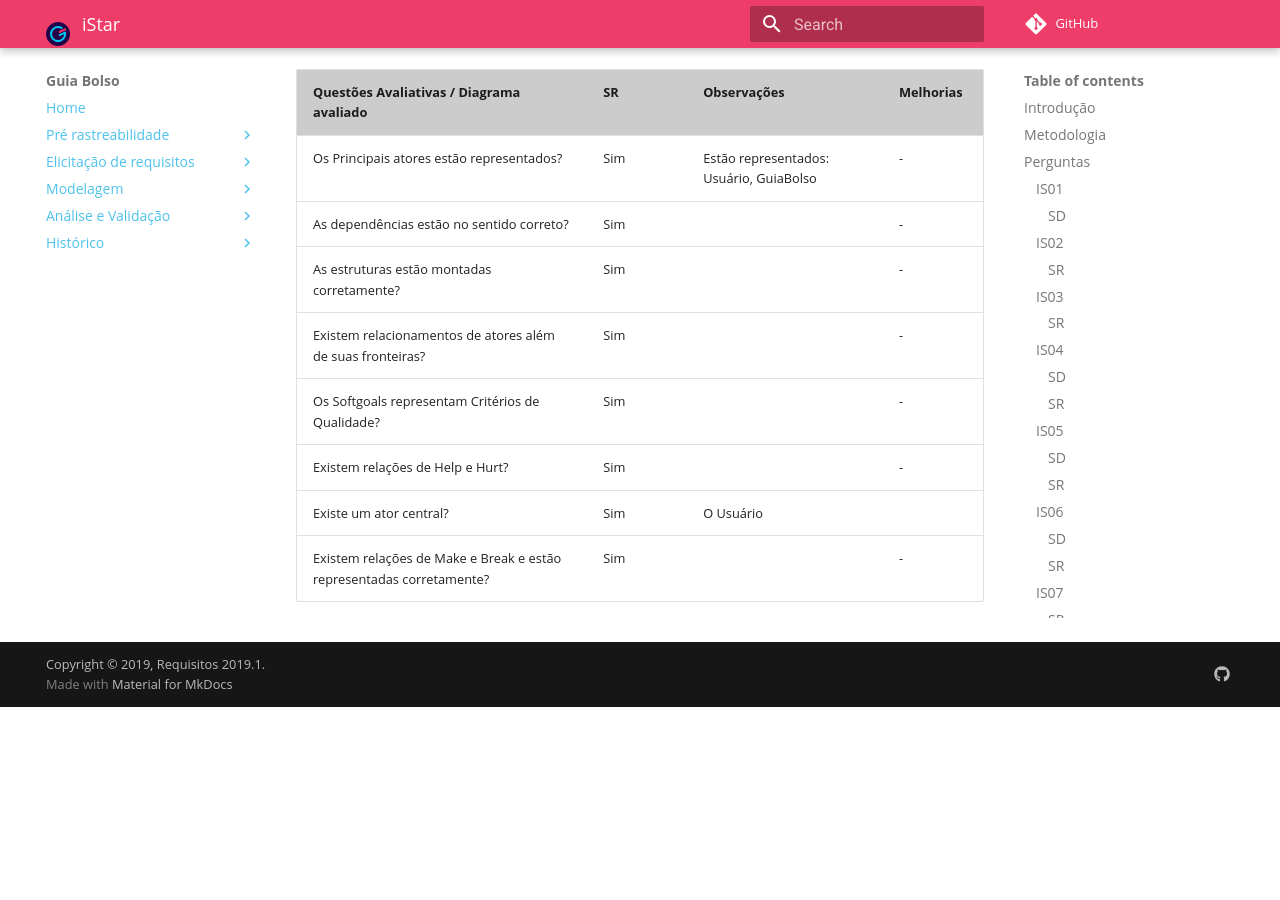
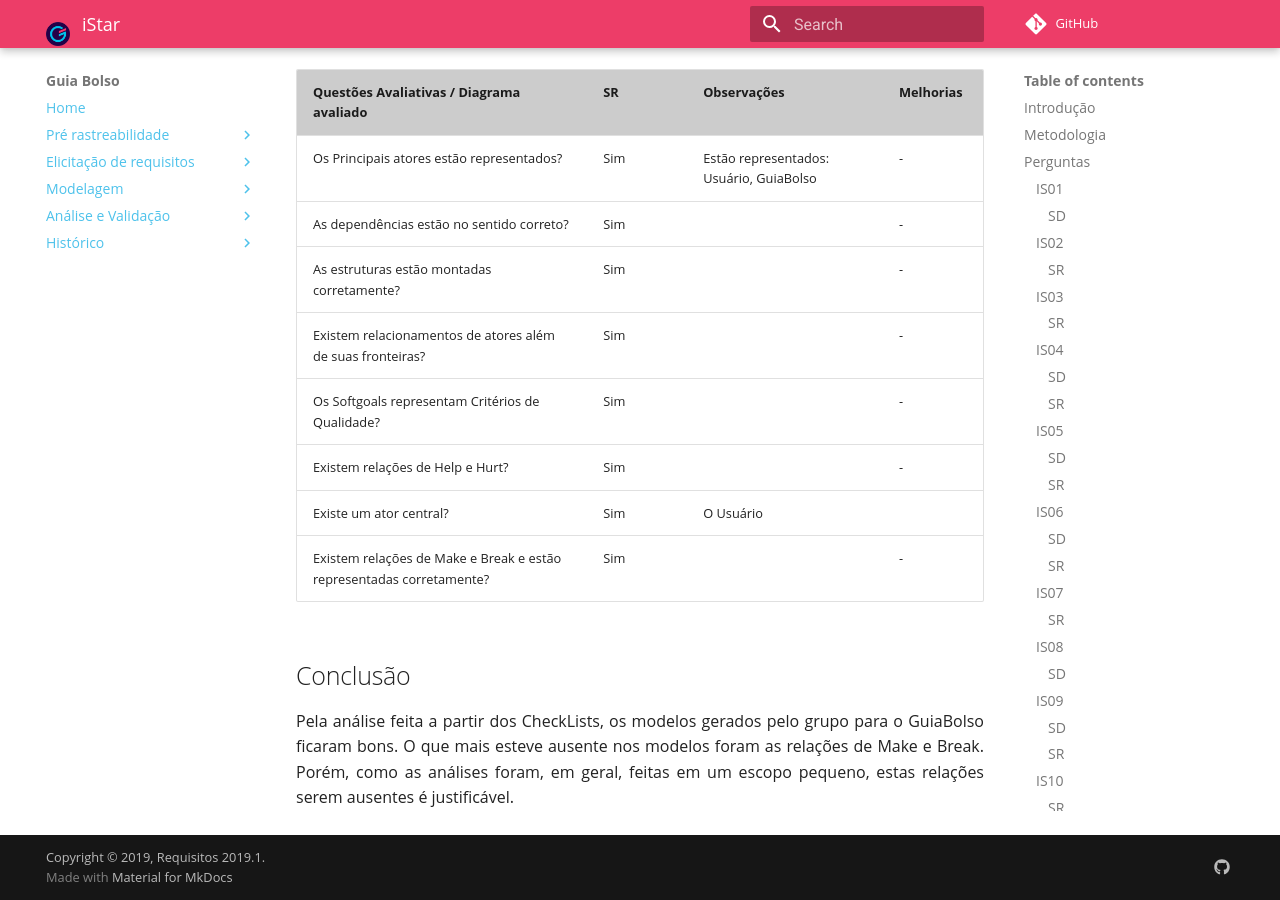
Before and after one commit to fga-disciplinas/2019.1-Guia-Bolso, an MkDocs documentation site: the page built from docs/analise/analise_istar.md, in a window 1280 px wide and 900 px high, scrolled down 10417 px. Built offline with MkDocs 1.6.1 and Material for MkDocs 9.7.7, drawn with Linux system fonts in a browser that asks for light colours; comment, search, counter and statistics services are not loaded; old or Windows-style settings are respelled for this version of MkDocs; before the commit the page ends 11124 px from its top, so only the background shows below that.

Commit message:
Adicionada conclusão na análise de iEstrela.
Co-authored-by: Elias Bernardo <ebmm01@gmail.com>
Signed-off-by: Rafael <rafael.makaha@gmail.com>

```diff
--- a/docs/analise/analise_istar.md
+++ b/docs/analise/analise_istar.md
@@ -249,3 +249,7 @@
 | Existem relações de Help e Hurt? | Sim |  | - |
 | Existe um ator central? | Sim | O Usuário |  |
 | Existem relações de Make e Break e estão representadas corretamente? | Sim |  | - |
+
+## Conclusão
+
+Pela análise feita a partir dos CheckLists, os modelos gerados pelo grupo para o GuiaBolso ficaram bons. O que mais esteve ausente nos modelos foram as relações de Make e Break. Porém, como as análises foram, em geral, feitas em um escopo pequeno, estas relações serem ausentes é justificável.
```
